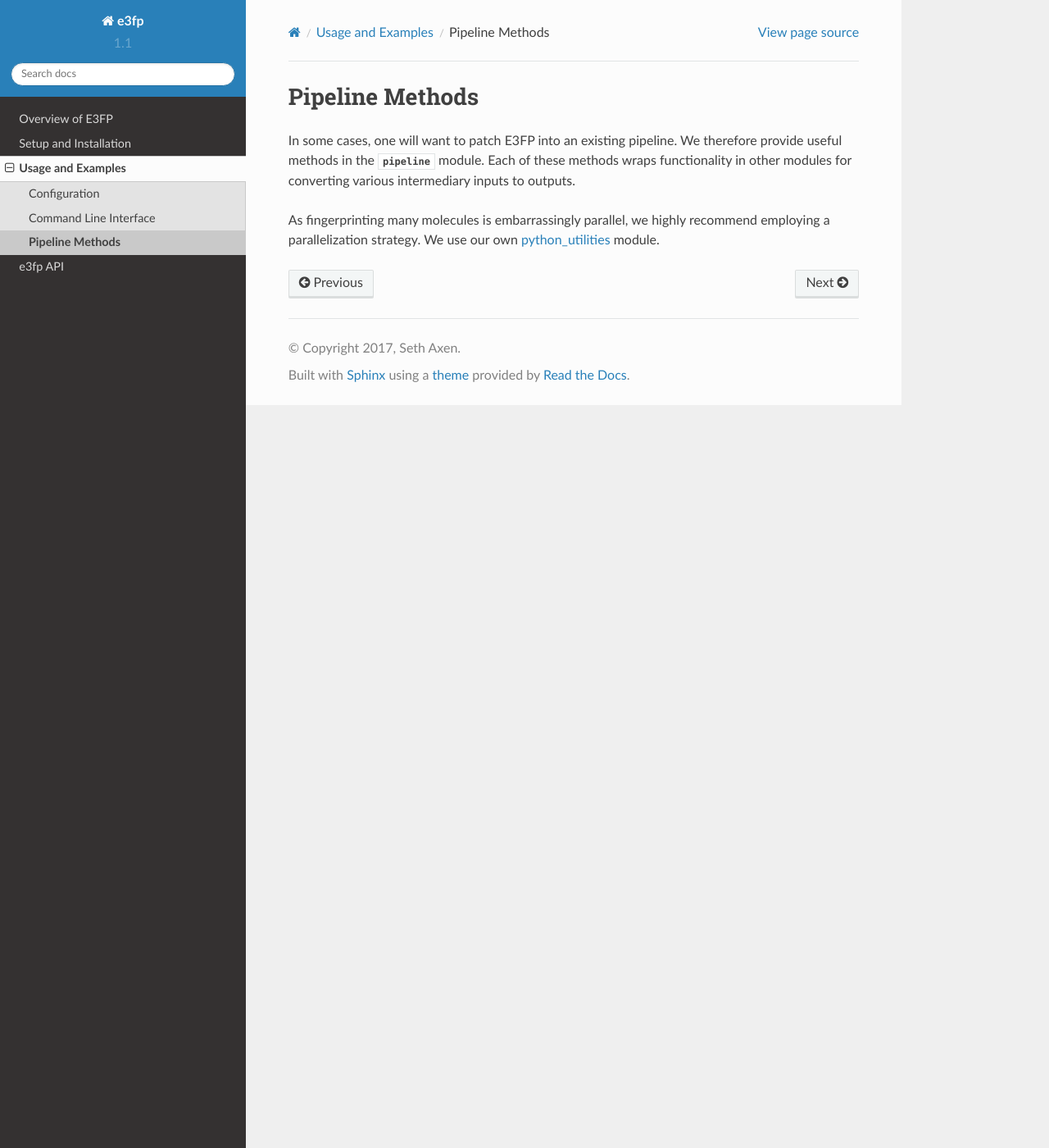
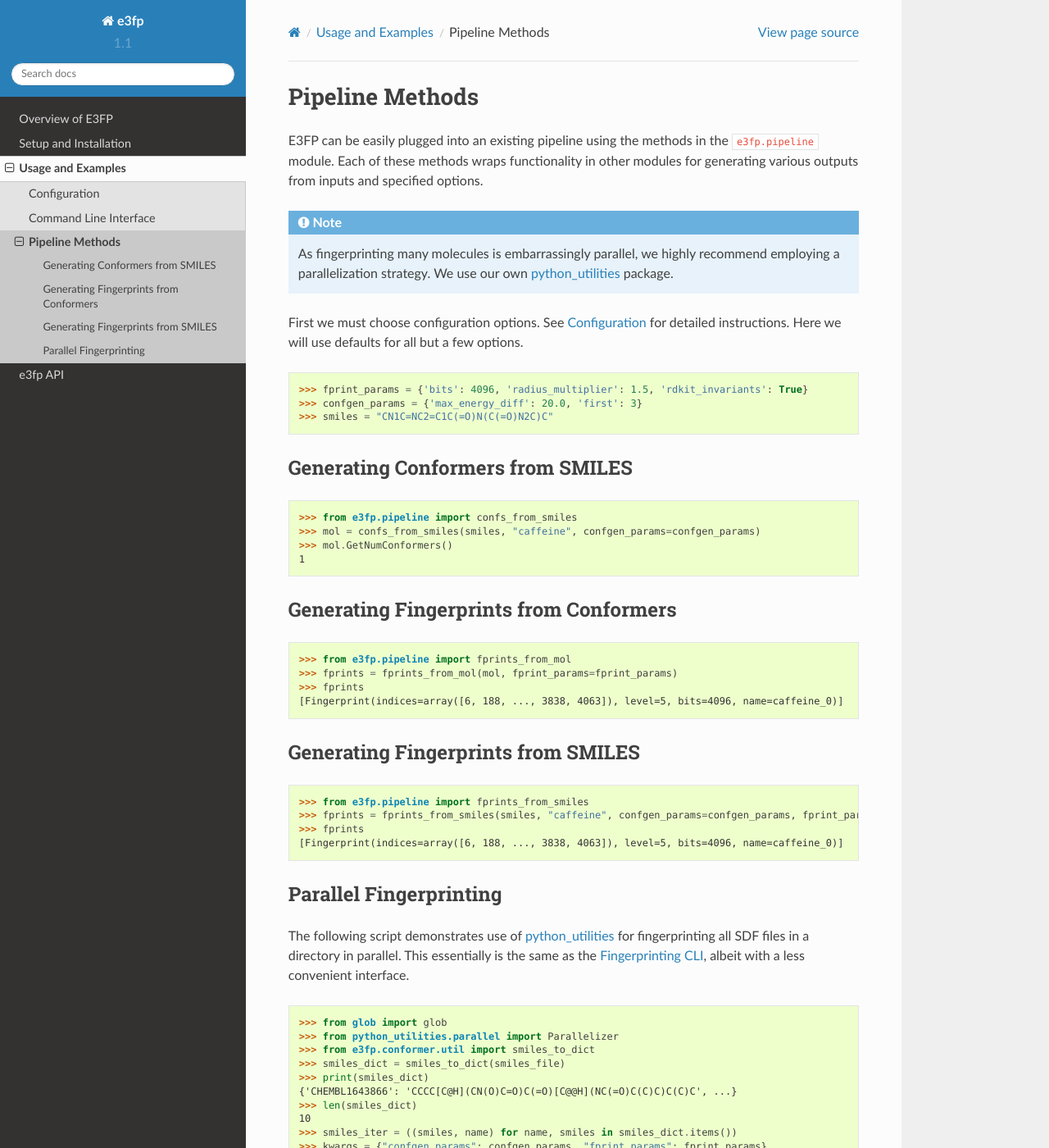
Before and after one commit to keiserlab/e3fp, a Sphinx documentation site: the page built from doc/source/usage/pipeline.rst, in a window 1280 px wide and 1400 px high. Shown: the whole window at 82% size. Built offline with Sphinx 7.4.7 and the Read the Docs theme 2.0.0, drawn with Linux system fonts in a browser that asks for light colours; pages that are not in the unit, such as notebooks, are missing from menus; cross-references to code outside the pages are shown as plain code; some of the changed text lies outside the part shown.

Commit message:
Add pipeline documentation

```diff
--- a/doc/source/usage/pipeline.rst
+++ b/doc/source/usage/pipeline.rst
@@ -1,13 +1,82 @@
 Pipeline Methods
 ================
 
-In some cases, one will want to patch E3FP into an existing pipeline. We
-therefore provide useful methods in the :py:mod:`.pipeline` module. Each of
-these methods wraps functionality in other modules for converting various
-intermediary inputs to outputs.
+E3FP can be easily plugged into an existing pipeline using the methods in the
+`e3fp.pipeline` module. Each of these methods wraps functionality in other
+modules for generating various outputs from inputs and specified options.
 
-As fingerprinting many molecules is embarrassingly parallel, we highly
-recommend employing a parallelization strategy. We use our own
-python_utilities_ module.
+.. note::
+    As fingerprinting many molecules is embarrassingly parallel, we highly
+    recommend employing a parallelization strategy. We use our own
+    python_utilities_ package.
+
+First we must choose configuration options. See :ref:`Configuration` for
+detailed instructions. Here we will use defaults for all but a few options.
+
+.. testsetup:: *
+
+    smiles_file = "source/examples/data/test_smiles.smi"
+
+.. doctest::
+
+    >>> fprint_params = {'bits': 4096, 'radius_multiplier': 1.5, 'rdkit_invariants': True}
+    >>> confgen_params = {'max_energy_diff': 20.0, 'first': 3}
+    >>> smiles = "CN1C=NC2=C1C(=O)N(C(=O)N2C)C"
+
+Generating Conformers from SMILES
+---------------------------------
+
+.. doctest::
+
+   >>> from e3fp.pipeline import confs_from_smiles
+   >>> mol = confs_from_smiles(smiles, "caffeine", confgen_params=confgen_params)
+   >>> mol.GetNumConformers()
+   1
+
+Generating Fingerprints from Conformers
+---------------------------------------
+
+.. doctest::
+
+   >>> from e3fp.pipeline import fprints_from_mol
+   >>> fprints = fprints_from_mol(mol, fprint_params=fprint_params)
+   >>> fprints
+   [Fingerprint(indices=array([6, 188, ..., 3838, 4063]), level=5, bits=4096, name=caffeine_0)]
+
+Generating Fingerprints from SMILES
+-----------------------------------
+
+.. doctest::
+
+   >>> from e3fp.pipeline import fprints_from_smiles
+   >>> fprints = fprints_from_smiles(smiles, "caffeine", confgen_params=confgen_params, fprint_params=fprint_params)
+   >>> fprints
+   [Fingerprint(indices=array([6, 188, ..., 3838, 4063]), level=5, bits=4096, name=caffeine_0)]
+
+Parallel Fingerprinting
+-----------------------
+
+The following script demonstrates use of python_utilities_ for fingerprinting
+all SDF files in a directory in parallel. This essentially is the same as the
+:ref:`Fingerprinting CLI`, albeit with a less convenient interface.
+
+.. doctest::
+
+    >>> from glob import glob
+    >>> from python_utilities.parallel import Parallelizer
+    >>> from e3fp.conformer.util import smiles_to_dict
+    >>> smiles_dict = smiles_to_dict(smiles_file)
+    >>> print(smiles_dict)
+    {'CHEMBL1643866': 'CCCC[C@H](CN(O)C=O)C(=O)[C@@H](NC(=O)C(C)C)C(C)C', ...}
+    >>> len(smiles_dict)
+    10
+    >>> smiles_iter = ((smiles, name) for name, smiles in smiles_dict.items())
+    >>> kwargs = {"confgen_params": confgen_params, "fprint_params": fprint_params}
+    >>> parallelizer = Parallelizer(parallel_mode="processes")
+    >>> fprints_list = parallelizer.run(fprints_from_smiles, smiles_iter, kwargs=kwargs)
+    >>> len(fprints_list)
+    10
+
+For all pipeline methods, please see the `e3fp.pipeline` module API.
 
 .. include:: ../substitutions.rst
```
